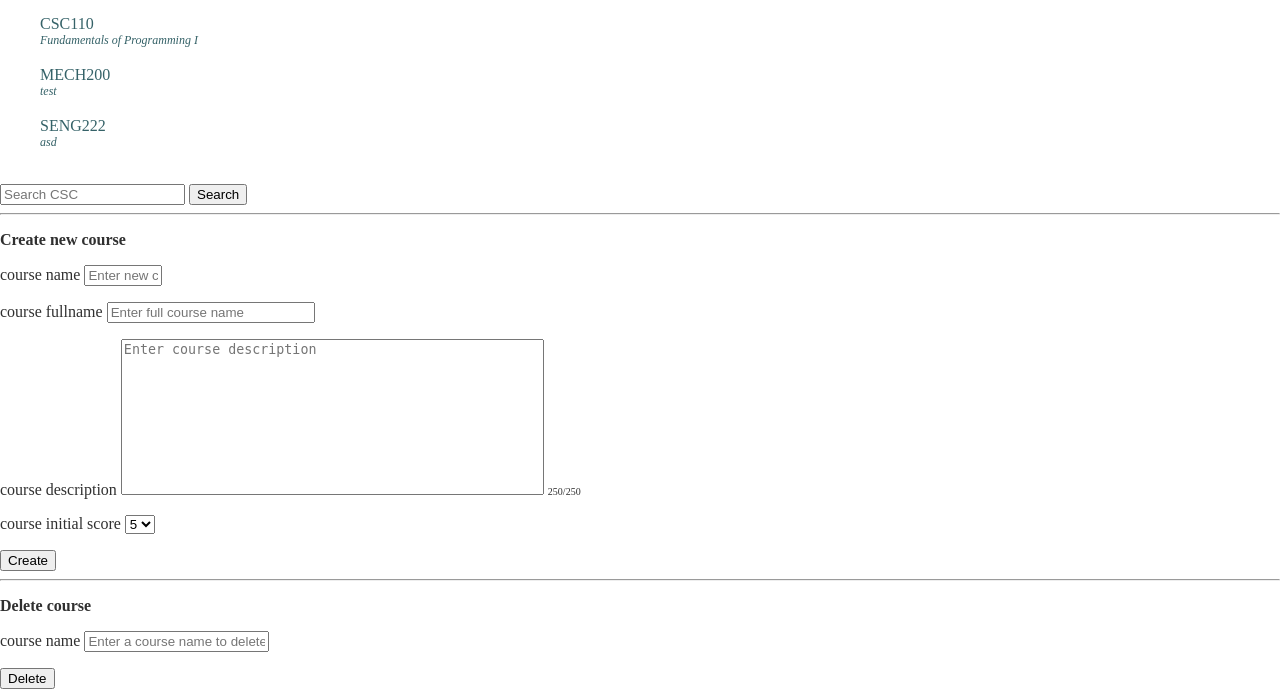
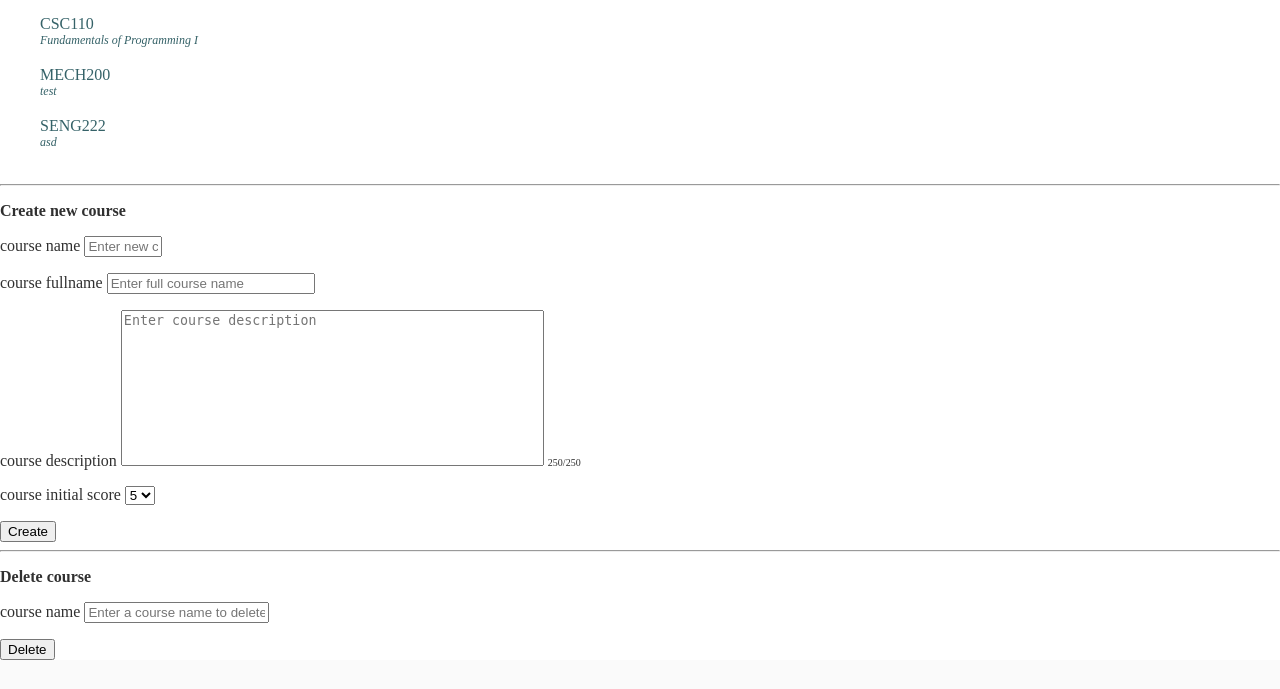
Before and after one commit to superpenshine/RipMyProfessor, a Django app: page /courses/ in a window 1280 px wide. Shown: the part 194-883 px from the top of the page. After the commit the page ends 854 px from the top, so only its background shows below. Run offline with Django 3.2, Linux system fonts and the light colour scheme; data comes from the database, SQL or seed files in the repository.

Commit message:
duplicate button deleted

```diff
--- a/rip/templates/rip/index.html
+++ b/rip/templates/rip/index.html
@@ -50,15 +50,6 @@
 		{% endif %}
 	</div>
 
-	<div>
-		<div>
-			<form action="/courses/" method="get">
-			<input type="text" name="subject" placeholder="Search CSC" class="search_by_subject">
-			<span><button type="submit" name="action" value="search_by_subject">Search</button></span>
-			</form>
-		</div>
-	</div>
-
 	<hr>
 
 	<div class="add_course_div">
```
